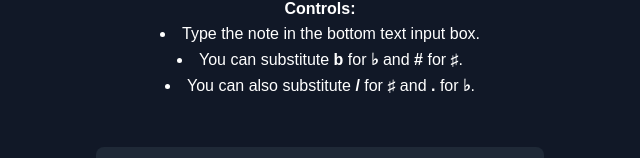
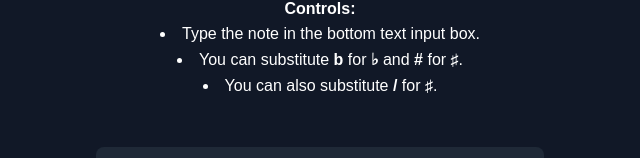
Before and after one commit to Jrwolf99/music-invaders, a Next.js app: page /instructions in a window 1280 px wide. Shown: the part 336-494 px from the top of the page, without its empty margins (320-960 px from the left). Built offline with nearby package versions, Linux system fonts and the light colour scheme.

Commit message:
remove a .

```diff
--- a/app/instructions/page.jsx
+++ b/app/instructions/page.jsx
@@ -35,9 +35,7 @@ export default function Instruction() {
               </li>
               <li>
                 You can also substitute <span className="font-bold">/</span> for{' '}
-                <span className="font-bold">♯</span> and{' '}
-                <span className="font-bold">.</span> for{' '}
-                <span className="font-bold">♭</span>.
+                <span className="font-bold">♯</span>.
               </li>
             </ul>
           </div>
```
